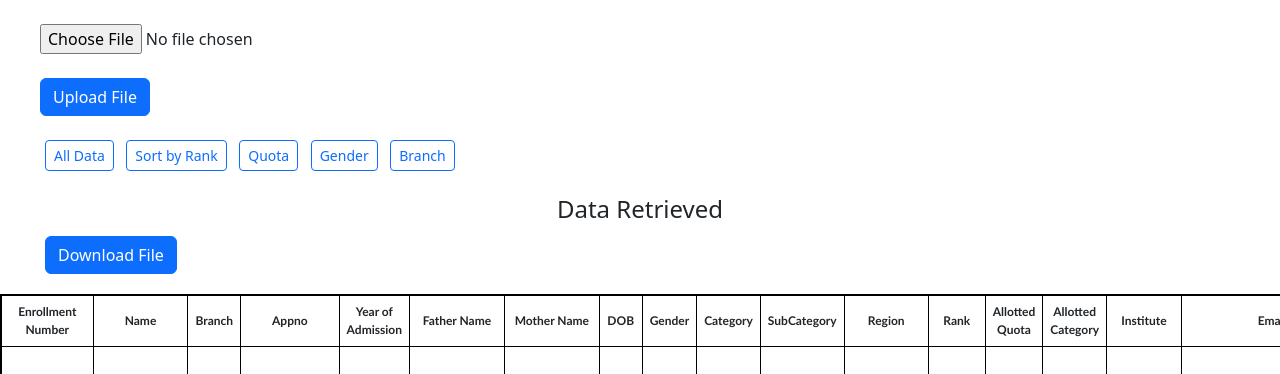
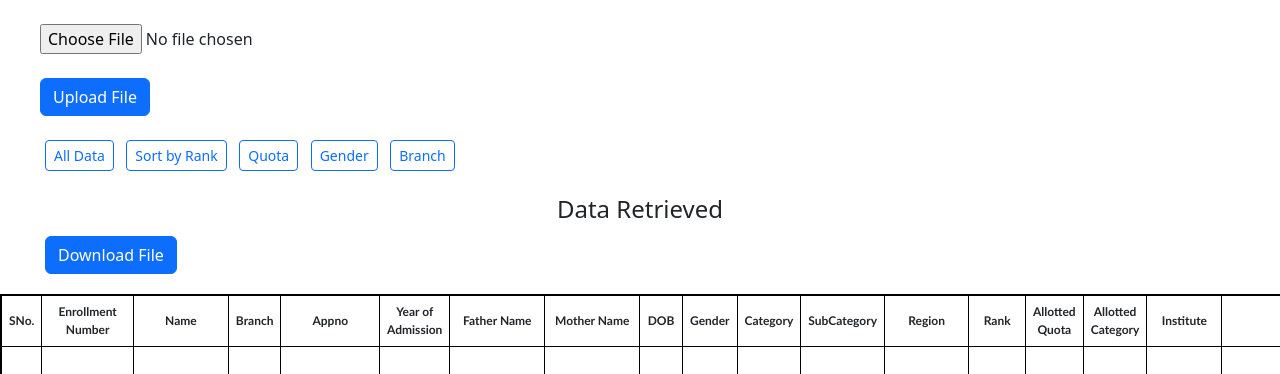
Before and after one commit to priyanshu13-stack/student-module, a Django app: page / in a window 1280 px wide. Shown: the top 374 px of the page. Run offline with Django 4.2, Linux system fonts and the light colour scheme; data comes from the database, SQL or seed files in the repository; both versions use the stored data as it was after the commit; some libraries are stand-ins or nearby versions.

Commit message:
ud implemented

```diff
--- a/app/admin.py
+++ b/app/admin.py
@@ -4,6 +4,6 @@
 
 @admin.register(sample)
 class sampleAdmin(ImportExportModelAdmin):
-    list_display = ('enrollmentno', 'name', 'branch','Fname', 'Mname', 'DOB', 'gender', 'category', 'subcategory', 'region',
+    list_display = ('sno','enrollmentno', 'name', 'branch','Fname', 'Mname', 'DOB', 'gender', 'category', 'subcategory', 'region',
                     'rank','allottedquota', 'allottedcategory', 'emailid', 'address', 'pcm')
     pass
--- a/app/models.py
+++ b/app/models.py
@@ -1,6 +1,7 @@
 from django.db import models
 
 class sample(models.Model):
+    sno = models.IntegerField(null = False, default=None, blank= False)
     enrollmentno = models.IntegerField(null = True, default=None , blank=True)
     name = models.CharField(max_length=100, default=False)
     branch = models.CharField(max_length=200, default=False)
--- a/app/templates/app/home.html
+++ b/app/templates/app/home.html
@@ -100,6 +100,7 @@
         <br>
         <table border="1" style="border:2px solid black;margin-left:auto;margin-right:auto;">
             <thead>
+                <th>SNo.</th>
                 <th>Enrollment Number</th>
                 <th>Name</th>
                 <th>Branch</th>
@@ -124,6 +125,7 @@
             </thead>
             {% for k in smp  %}
             <tr>
+                <td>{{k.sno}}</td>
                 <td>{{k.enrollmentno}}</td>
                 <td>{{k.name}}</td>
                 <td>{{k.branch}}</td>
--- a/app/templates/app/update.html
+++ b/app/templates/app/update.html
@@ -1,6 +1,6 @@
 {% block content %}
     <h2 class="text center" style="margin-left: 60px;">
-        Update Products
+        Update Records
     </h2>
     <div class="container m-5">
         <form action="" method = "post" enctype="multipart/form-data">
--- a/app/views.py
+++ b/app/views.py
@@ -26,7 +26,7 @@
         for i in imported_data:
             value = sample(
                 i[0],i[1],i[2],i[3],i[4],i[5],i[6],i[7],i[8],i[9],i[10],i[11],i[12],i[13],i[14],i[15],i[16],
-                i[17],i[18],i[19],
+                i[17],i[18],i[19],i[20],
             )
             value.save()
     context = {
@@ -42,13 +42,13 @@
     row_num = 0
     font_style = xlwt.XFStyle()
     font_style.font.bold = True
-    columns = ['enrollmentno', 'name', 'branch','Fname', 'Mname', 'DOB', 'gender', 'category', 'subcategory', 'region',
+    columns = ['sno','enrollmentno', 'name', 'branch','Fname', 'Mname', 'DOB', 'gender', 'category', 'subcategory', 'region',
                     'rank','allottedquota', 'allottedcategory', 'emailid', 'address', 'pcm', ]
     for col_num in range(len(columns)):
         ws.write(row_num, col_num, columns[col_num], font_style)
 
     font_style = xlwt.XFStyle()
-    smp = sample.objects.all().values_list('enrollmentno', 'name', 'branch','Fname', 'Mname', 'DOB', 'gender', 'category', 'subcategory', 'region',
+    smp = sample.objects.all().values_list('sno','enrollmentno', 'name', 'branch','Fname', 'Mname', 'DOB', 'gender', 'category', 'subcategory', 'region',
                     'rank','allottedquota', 'allottedcategory', 'emailid', 'address', 'pcm')
     for row in smp:
         row_num += 1
```
Also changed, not shown: app/migrations/0009_sample_sno.py (added), db.sqlite3.
